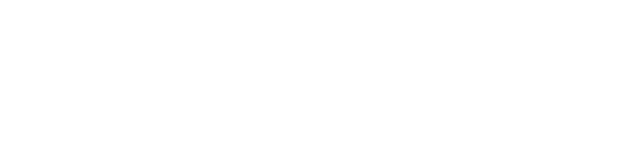
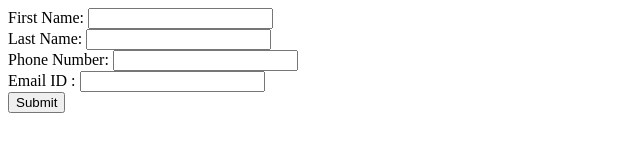
Before and after one commit to acciojob/form-login-2-Ritu0097, a website: page main.html in a window 1280 px wide. Shown: the whole page, without its empty margins (0-640 px from the left). Drawn offline with Linux system fonts and the light colour scheme.

Commit message:
created a submission

```diff
--- a/main.html
+++ b/main.html
@@ -7,7 +7,15 @@
 </head>
 
 <body>
-	<!-- the entire body must be written by student -->
+	<label>First Name: </label>
+	<input type="text" id="fname"><br>
+	<label>Last Name: </label>
+	<input type="text" id="lname"><br>
+	<label>Phone Number: </label>
+	<input type="text" id="no"><br>
+	<label>Email ID : </label>
+	<input type="email" id="email"><br>
+	<button id="btn" onclick="myFunction()">Submit</button>
     <script type="text/javascript" src="./script.js">
 </script>
 
--- a/script.js
+++ b/script.js
@@ -1 +1,14 @@
-//your JS code here. If required.
+let input1=document.getElementById('fname');
+let input2=document.getElementById('lname');
+let input3=document.getElementById('no');
+let input4=document.getElementById('email');
+let button=document.getElementById('btn');
+
+function myFunction(){
+	alert(
+        "First Name: " + input1.value + "  " +
+        "Last Name: " + input2.value + "  " +
+        "Phone Number: " + input3.value + "  " +
+        "Email ID: " + input4.value
+    );
+}
```
